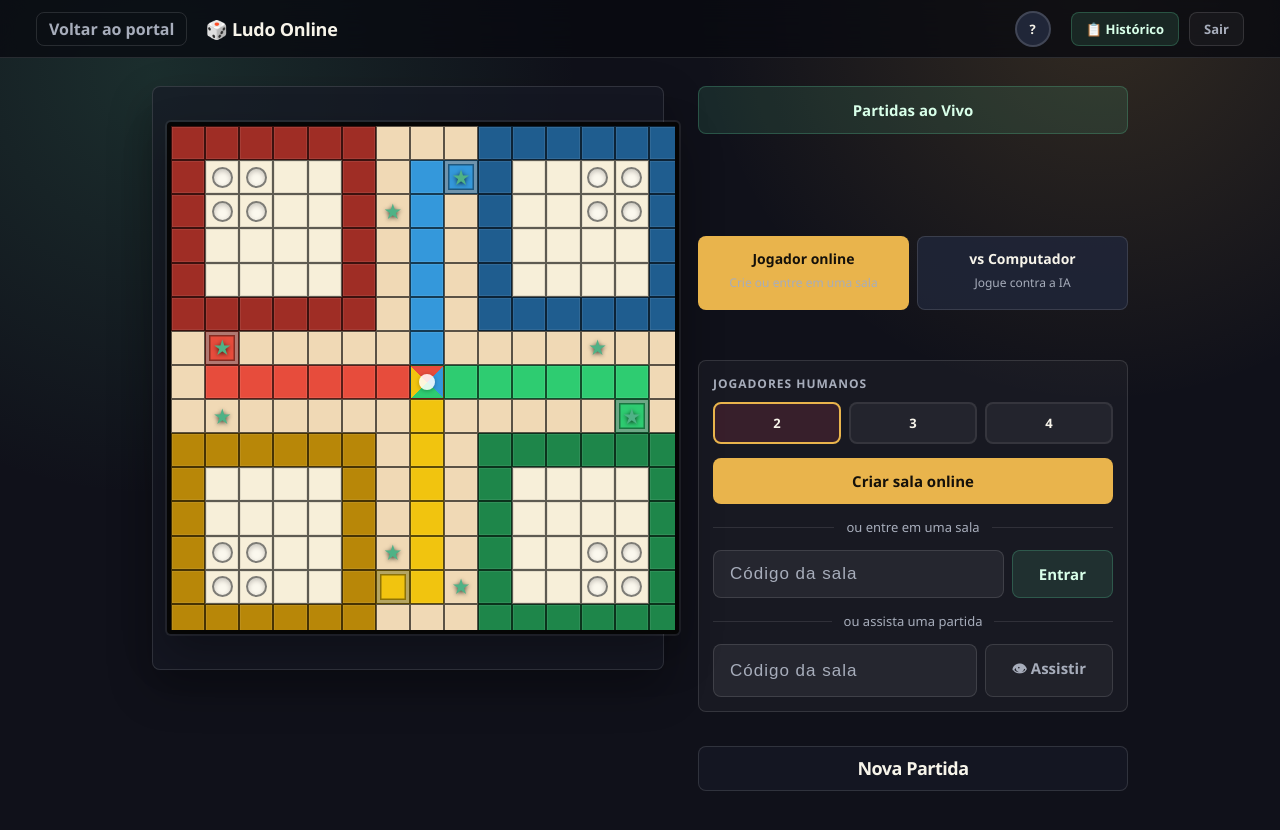
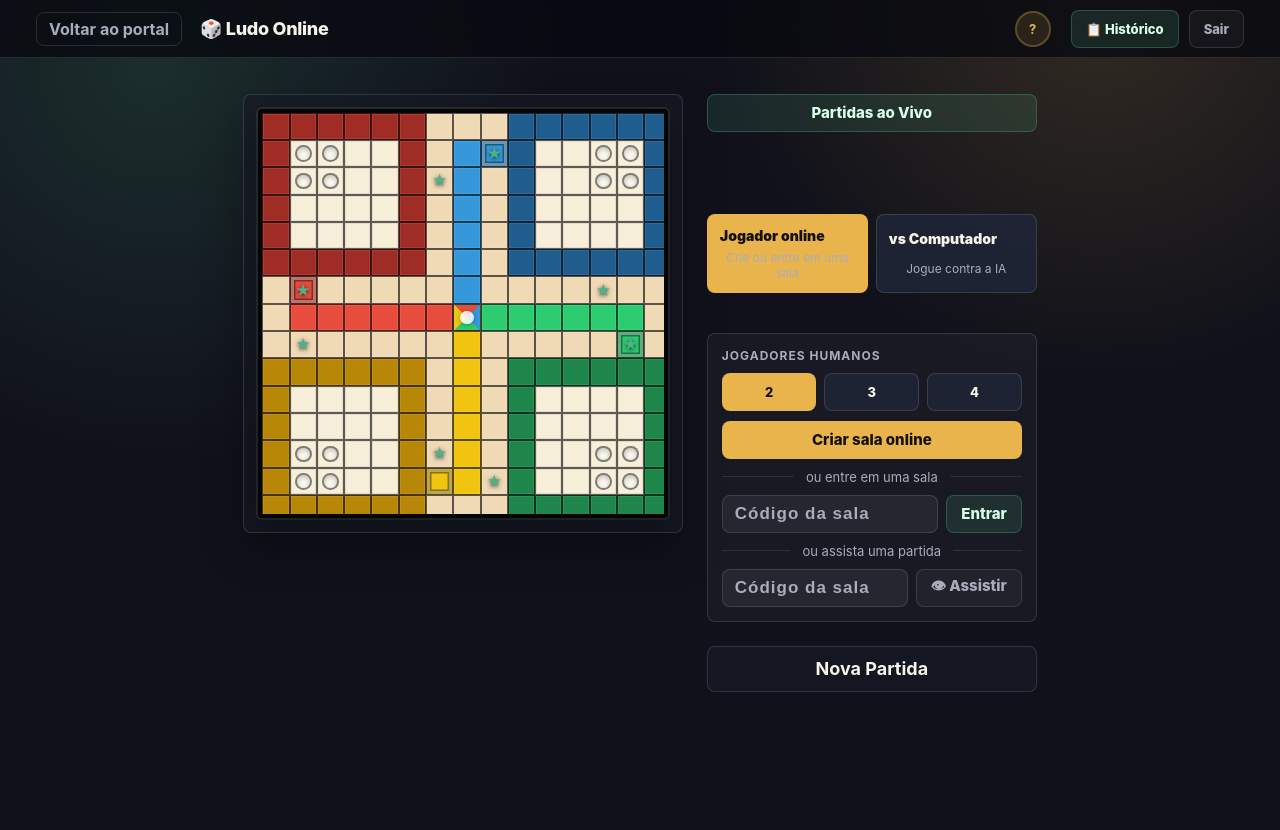
Before and after one commit to gorio/jogos, a plain HTML site: page games/ludo/index.html in a window 1280 px wide. After the commit the page ends 800 px from the top, so only its background shows below. Drawn offline with Linux system fonts and the light colour scheme; no server answers.

Commit message:
Padroniza layout dos jogos migrados

```diff
--- a/games/shared/legacy-game.css
+++ b/games/shared/legacy-game.css
@@ -9,17 +9,34 @@
   --line: rgba(255,255,255,0.12);
   --radius: 8px;
   --shadow: 0 18px 44px rgba(0,0,0,0.3);
-  --board-size: min(520px, 40vw, calc(100vh - 220px));
-  --board-frame-size: calc(var(--board-size) + 44px);
-  --ludo-board-size: min(520px, 40vw, calc(100vh - 220px));
+  --stage-pad: 14px;
+  --coord-size: 22px;
+  --board-size: min(430px, 32vw, calc(100vh - 275px));
+  --board-frame-size: calc(var(--board-size) + (var(--coord-size) * 2));
+  --board-stage-size: calc(var(--board-frame-size) + (var(--stage-pad) * 2) + 2px);
+  --panel-size: 330px;
+  --layout-gap: clamp(16px, 2vw, 24px);
+  --ludo-board-size: min(430px, 32vw, calc(100vh - 275px));
+  --ludo-stage-size: calc(var(--ludo-board-size) + (var(--stage-pad) * 2) + 2px);
   --ludo-cell-size: calc(var(--ludo-board-size) / 15);
 }
 
+* {
+  box-sizing: border-box;
+}
+
+html {
+  min-height: 100%;
+}
+
 body {
+  margin: 0;
+  min-height: 100vh;
   color: var(--text);
   background: radial-gradient(circle at 12% 8%, rgba(79,178,134,0.18), transparent 30%),
               radial-gradient(circle at 86% 0%, rgba(233,180,76,0.16), transparent 28%),
               var(--bg) !important;
+  font-family: Inter, ui-sans-serif, system-ui, -apple-system, BlinkMacSystemFont, "Segoe UI", sans-serif !important;
 }
 
 .screen {
@@ -59,21 +76,29 @@ body {
 
 .lobby-container:has(.lobby-preview) {
   display: grid !important;
-  grid-template-columns: minmax(360px, var(--board-size)) minmax(300px, 430px) !important;
-  gap: clamp(18px, 3vw, 34px) !important;
+  grid-template-columns: var(--ludo-stage-size) minmax(300px, var(--panel-size)) !important;
+  gap: var(--layout-gap) !important;
   align-items: start !important;
   background: transparent !important;
   border: 0 !important;
   box-shadow: none !important;
   padding: 0 !important;
+  width: auto !important;
+  max-width: calc(100vw - 32px) !important;
 }
 
 .lobby-container:has(.lobby-board-wrapper) {
-  grid-template-columns: minmax(var(--board-frame-size), var(--board-frame-size)) minmax(300px, 430px) !important;
+  grid-template-columns: var(--board-stage-size) minmax(300px, var(--panel-size)) !important;
+}
+
+.lobby-container:has(.ludo-board) {
+  grid-template-columns: var(--ludo-stage-size) minmax(300px, var(--panel-size)) !important;
 }
 
 .lobby-container:has(.lobby-preview) > :not(.lobby-preview) {
   grid-column: 2 !important;
+  width: 100% !important;
+  min-width: 0 !important;
 }
 
 .lobby-container:has(.lobby-preview) > .logo {
@@ -83,6 +108,8 @@ body {
   border: 1px solid var(--line) !important;
   border-radius: var(--radius) !important;
   background: rgba(23,26,38,0.72) !important;
+  display: grid !important;
+  gap: 6px !important;
 }
 
 .lobby-container:has(.lobby-preview) > .logo .logo-icon {
@@ -100,15 +127,23 @@ body {
   border: 1px solid var(--line) !important;
   background: rgba(23,26,38,0.68) !important;
   box-shadow: var(--shadow) !important;
-  padding: 14px !important;
+  padding: var(--stage-pad) !important;
   display: grid !important;
   place-items: center !important;
-  min-height: calc(var(--board-size) + 72px) !important;
+  width: var(--ludo-stage-size) !important;
+  min-height: var(--ludo-stage-size) !important;
+  box-sizing: border-box !important;
+  overflow: hidden !important;
+}
+
+.lobby-container:has(.lobby-board-wrapper) .lobby-preview {
+  width: var(--board-stage-size) !important;
+  min-height: var(--board-stage-size) !important;
 }
 
 .lobby-board-wrapper {
   width: var(--board-frame-size) !important;
-  max-width: 100% !important;
+  max-width: none !important;
 }
 
 .lobby-preview .lobby-real-board {
@@ -136,13 +171,26 @@ body {
 }
 
 .logo h1 {
-  font-size: clamp(28px, 4vw, 40px) !important;
-  line-height: 1.05 !important;
+  margin: 0 !important;
+  font-size: 18px !important;
+  line-height: 1.15 !important;
+  letter-spacing: 0 !important;
 }
 
 .logo p,
 .mode-desc,
-.waiting-container p {
+.waiting-container p,
+.divider,
+.divider span,
+.option-label,
+.diff-desc,
+.panel-note,
+.move-history,
+.players-list,
+.waiting-status,
+.spectator-bar,
+.captured-pieces,
+.piece-count {
   color: var(--text-muted) !important;
 }
 
@@ -155,6 +203,9 @@ body {
   display: flex !important;
   align-items: center !important;
   gap: 18px !important;
+  position: sticky !important;
+  top: 0 !important;
+  z-index: 20 !important;
 }
 
 .header-logo {
@@ -181,8 +232,15 @@ body {
 }
 
 .btn {
+  min-height: 38px !important;
+  padding: 0 14px !important;
   border-radius: var(--radius) !important;
   font-weight: 850 !important;
+  display: inline-flex !important;
+  align-items: center !important;
+  justify-content: center !important;
+  gap: 8px !important;
+  white-space: nowrap !important;
 }
 
 .btn-primary {
@@ -205,7 +263,7 @@ body {
 
 .lobby-body {
   min-height: calc(100vh - 58px) !important;
-  padding: 28px 16px !important;
+  padding: clamp(16px, 2.8vw, 30px) 16px !important;
   display: grid !important;
   place-items: center !important;
 }
@@ -226,6 +284,8 @@ body {
   background: rgba(32,38,56,0.86) !important;
   color: var(--text) !important;
   text-align: left !important;
+  display: grid !important;
+  gap: 3px !important;
 }
 
 .mode-btn.active {
@@ -256,6 +316,16 @@ body {
   background: rgba(255,255,255,0.035) !important;
   padding: 14px !important;
   order: 2 !important;
+  gap: 10px !important;
+}
+
+.mode-panel.hidden {
+  display: none !important;
+}
+
+.mode-panel:not(.hidden),
+.mode-panel.active {
+  display: grid !important;
 }
 
 .lobby-container:has(.lobby-preview) > .btn,
@@ -279,6 +349,43 @@ select {
   border: 1px solid var(--line) !important;
   background: rgba(255,255,255,0.06) !important;
   color: var(--text) !important;
+  padding: 0 12px !important;
+  font-weight: 800 !important;
+}
+
+.segmented,
+.color-selector,
+.difficulty-selector,
+.ai-options {
+  display: grid !important;
+  gap: 8px !important;
+}
+
+.segmented {
+  grid-template-columns: repeat(3, 1fr) !important;
+}
+
+.color-selector {
+  grid-template-columns: 1fr !important;
+}
+
+.seg-btn,
+.color-btn,
+.diff-btn {
+  min-height: 38px !important;
+  border: 1px solid var(--line) !important;
+  border-radius: var(--radius) !important;
+  background: rgba(32,38,56,0.86) !important;
+  color: var(--text) !important;
+  font-weight: 800 !important;
+}
+
+.seg-btn.active,
+.color-btn.active,
+.diff-btn.active {
+  background: var(--accent) !important;
+  color: #15110a !important;
+  border-color: transparent !important;
 }
 
 .waiting-container {
@@ -302,9 +409,13 @@ select {
   margin: 0 auto !important;
   padding: clamp(16px, 2.8vw, 30px) !important;
   display: grid !important;
-  grid-template-columns: auto minmax(280px, 330px) !important;
-  gap: clamp(16px, 2vw, 24px) !important;
+  grid-template-columns: var(--board-stage-size) var(--panel-size) !important;
+  gap: var(--layout-gap) !important;
   align-items: start !important;
+}
+
+.game-layout:has(.ludo-board) {
+  grid-template-columns: var(--ludo-stage-size) var(--panel-size) !important;
 }
 
 .board-area {
@@ -314,19 +425,26 @@ select {
   border: 1px solid var(--line) !important;
   background: rgba(23,26,38,0.68) !important;
   box-shadow: var(--shadow) !important;
-  padding: 14px !important;
+  padding: var(--stage-pad) !important;
   display: grid !important;
   justify-items: center !important;
   gap: 12px !important;
   align-self: start !important;
   justify-self: end !important;
+  width: var(--board-stage-size) !important;
+  box-sizing: border-box !important;
+  overflow: hidden !important;
+}
+
+.game-layout:has(.ludo-board) .board-area {
+  width: var(--ludo-stage-size) !important;
 }
 
 .game-sidebar {
   grid-column: 2 !important;
   grid-row: 1 !important;
   width: 100% !important;
-  max-width: 330px !important;
+  max-width: var(--panel-size) !important;
   height: auto !important;
   display: grid !important;
   gap: 12px !important;
@@ -343,10 +461,52 @@ select {
   box-shadow: 0 12px 30px rgba(0,0,0,0.16) !important;
 }
 
+.player-card,
+.players-panel,
+.move-history-box {
+  padding: 14px !important;
+}
+
+.player-card {
+  min-height: 68px !important;
+}
+
+.player-card.active-turn {
+  border-color: rgba(233,180,76,0.58) !important;
+  box-shadow: 0 0 0 1px rgba(233,180,76,0.2), 0 12px 30px rgba(0,0,0,0.16) !important;
+}
+
+.player-label,
+.players-panel h3,
+.move-history-box h3 {
+  color: var(--text) !important;
+}
+
+.player-avatar,
+.header-initials {
+  background: rgba(233,180,76,0.12) !important;
+  color: var(--accent) !important;
+  border-color: rgba(233,180,76,0.28) !important;
+}
+
 .status-bar {
   min-height: 38px !important;
   padding: 10px 12px !important;
   color: var(--text) !important;
+  width: 100% !important;
+  min-width: 0 !important;
+  text-align: center !important;
+  font-weight: 850 !important;
+}
+
+.status-bar.your-turn {
+  border-color: rgba(79,178,134,0.45) !important;
+  color: #d8ffe9 !important;
+}
+
+.status-bar.check {
+  border-color: rgba(233,180,76,0.55) !important;
+  color: var(--accent) !important;
 }
 
 .board-wrapper,
@@ -357,6 +517,11 @@ select {
 
 .board-wrapper {
   width: var(--board-frame-size) !important;
+  display: grid !important;
+  grid-template-columns: var(--coord-size) var(--board-size) var(--coord-size) !important;
+  grid-template-rows: var(--coord-size) var(--board-size) var(--coord-size) !important;
+  gap: 0 !important;
+  flex: 0 0 auto !important;
 }
 
 .chessboard {
@@ -364,9 +529,18 @@ select {
   height: var(--board-size) !important;
 }
 
+.coords-file,
+.coords-rank {
+  color: var(--text-muted) !important;
+  font-size: 11px !important;
+  font-weight: 800 !important;
+  line-height: 1 !important;
+}
+
 .ludo-board {
   width: var(--ludo-board-size) !important;
   height: var(--ludo-board-size) !important;
+  flex: 0 0 auto !important;
 }
 
 .game-controls {
@@ -379,10 +553,12 @@ select {
 .move-history-box {
   min-height: 180px !important;
   max-height: min(36vh, 260px) !important;
+  overflow: hidden !important;
 }
 
 .move-history {
   max-height: min(28vh, 210px) !important;
+  overflow: auto !important;
 }
 
 .history-layout,
@@ -394,9 +570,12 @@ select {
 
 @media (max-width: 900px) {
   :root {
-    --board-size: min(calc(92vw - 44px), 520px);
-    --board-frame-size: calc(var(--board-size) + 44px);
+    --stage-pad: 12px;
+    --board-size: min(calc(92vw - (var(--coord-size) * 2) - (var(--stage-pad) * 2) - 2px), 520px);
+    --board-frame-size: calc(var(--board-size) + (var(--coord-size) * 2));
+    --board-stage-size: calc(var(--board-frame-size) + (var(--stage-pad) * 2) + 2px);
     --ludo-board-size: min(92vw, 520px);
+    --ludo-stage-size: calc(var(--ludo-board-size) + (var(--stage-pad) * 2) + 2px);
   }
 
   .game-layout {
@@ -420,10 +599,22 @@ select {
     grid-column: auto !important;
     grid-row: auto !important;
     justify-self: center !important;
+    width: 100% !important;
   }
 
   .game-sidebar {
     max-width: 100% !important;
+  }
+
+  .lobby-preview,
+  .lobby-container:has(.lobby-board-wrapper) .lobby-preview {
+    width: 100% !important;
+    min-height: auto !important;
+  }
+
+  .lobby-container:has(.ludo-board) .lobby-preview,
+  .game-layout:has(.ludo-board) .board-area {
+    width: 100% !important;
   }
 }
 
```
